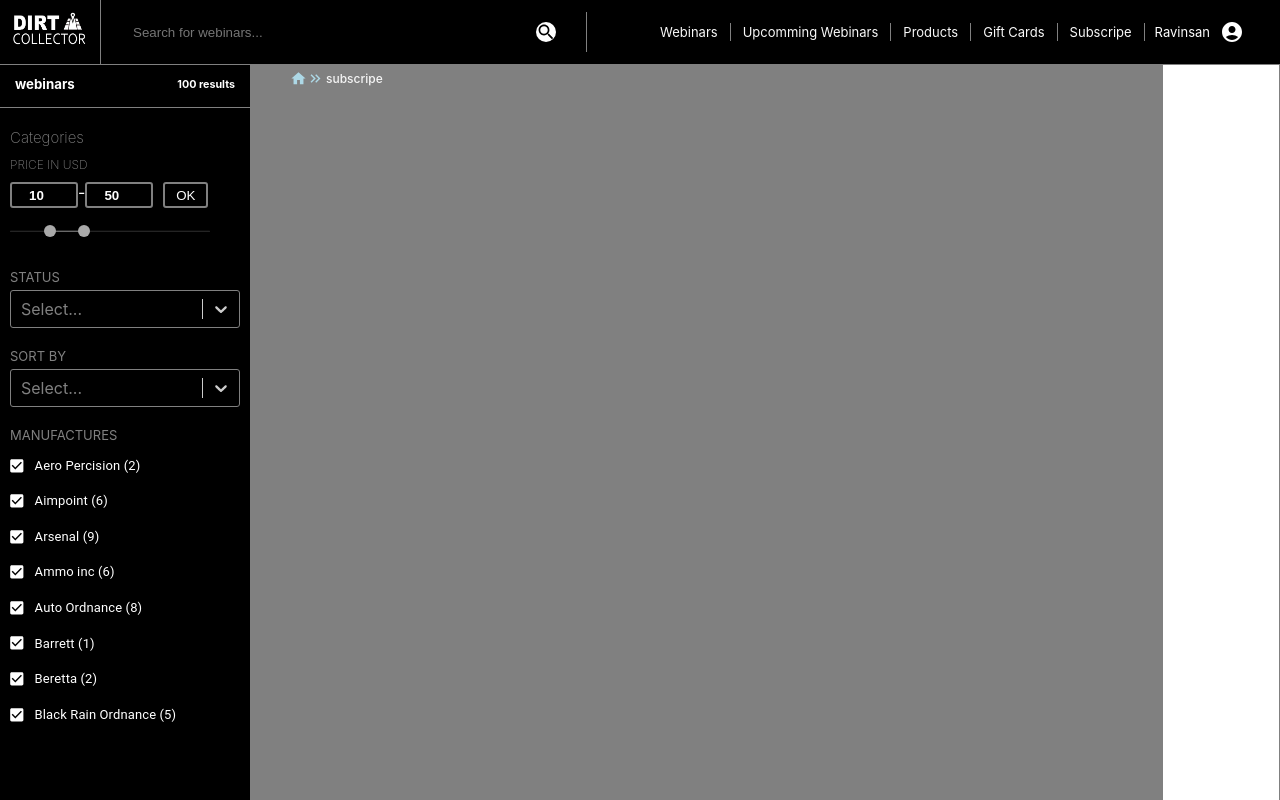
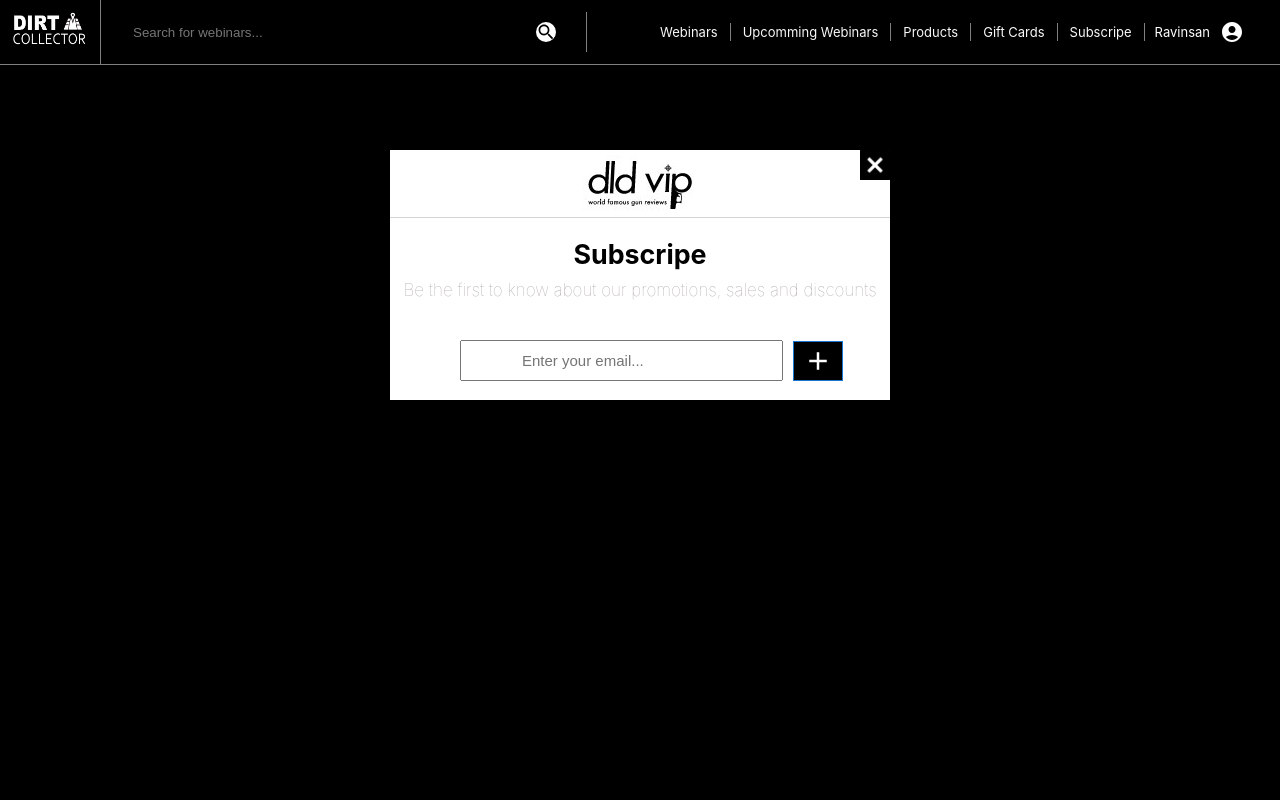
Before and after one commit to Ravinsanchapter247/webinar, a React (Create React App) app in the folder frontend/: page /subscripe in a window 1280 px wide. Built offline with nearby package versions, Linux system fonts and the light colour scheme.

Commit message:
update subscripe

```diff
--- a/frontend/src/App.js
+++ b/frontend/src/App.js
@@ -21,8 +21,8 @@
       <Router>
       <Header/>
       <AppBody>
-      {name!=='GiftCard' ?<Sidebar />:null}
-      <Body />
+      {name!=='GiftCard' && name!=='subscripe' ?<Sidebar />:null}
+     {name !=='subscripe' ?<Body />:null}
       <Routes>
 
         <Route path='/' element={<Webinars page='Webinars'/>} />
--- a/frontend/src/components/GiftCard.js
+++ b/frontend/src/components/GiftCard.js
@@ -147,7 +147,7 @@
 `;
 
 const Bottom=styled.div`
- font-size:12px;
+ font-size:11px;
  margin-top:10px;
 
  >button{
--- a/frontend/src/components/Subscripe.js
+++ b/frontend/src/components/Subscripe.js
@@ -2,6 +2,10 @@
 import styled from 'styled-components'
 import { useDispatch } from 'react-redux';
 import {addPage} from './features/pageSlice'
+
+
+import AddIcon from '@mui/icons-material/Add';
+import IconButton from '@mui/material/IconButton';
 
 
 
@@ -27,7 +31,39 @@
 
   )
   return (
-    <SubscripeContainer>Subscripe</SubscripeContainer>
+    <SubscripeContainer>
+
+      <SubscripeMenu>
+      <SubscripeHeader>
+         <img src='images/logo.jpg' alt='logo' />
+         <CloseImg>
+         <img src='images/close.png' alt='close'style={{height:'30px',width:'30px'}} />
+         </CloseImg>
+      </SubscripeHeader>
+      <SubscripeBody>
+       <h6>Subscripe</h6>
+       <p>Be the first to know about our promotions, sales and discounts</p>
+      </SubscripeBody>
+      <SubscripeBottom>
+      <input type='text' name='amount'  placeholder='Enter your email...' />
+      <IconButton
+
+       sx={{
+        width:'50px',
+        height:'40px',
+        borderRadius: 0,
+        border: "1px solid",
+        borderColor: "primary.main",
+        marginLeft: "10px",
+      }}
+
+      >
+       <AddIcon sx={{ fontSize: "30px" ,color:'white'}}/>
+      </IconButton>
+
+      </SubscripeBottom>
+      </SubscripeMenu>
+    </SubscripeContainer>
   )
 }
 
@@ -35,10 +71,86 @@
 
 const SubscripeContainer=styled.div`
 
- border-right: 1px solid gray;
- padding:0px 20px;
- &:hover{
-    color:blue;
+   height:100vh;
+   width:100vw;
+   background-color:black;
+   position: relative;
+  @media(max-width: 768px){
+    grid-template-columns:repeat(2,minmax(0,1fr))
+  }
+
+`
+
+const SubscripeMenu =styled.div`
+height:250px;
+width:500px;
+background-color:white;
+ top:150px;
+left:0;
+right:0;
+margin:auto;
+position:absolute;
+
+//display:grid;
+//place-items:center;
+`;
+
+const SubscripeHeader =styled.div`
+   padding:5px 150px;
+   display:grid;
+place-items:center;
+border-bottom:1px solid lightgray;
+`;
+
+const CloseImg =styled.div`
+  position:absolute;
+  top:0;
+  right:0;
+`;
+
+const SubscripeBody =styled.div`
+
+    font-size:40px;
+    margin-top:20px;
+    font-weight:100;
+    display:grid;
+     place-items:center;
+
+     >p{
+      margin-top:10px;
+      font-size:17px;
+      color:#A8A2A4;
+     }
+
+
+
+
+`
+
+const SubscripeBottom =styled.div`
+
+display:flex;
+align-items:center;
+margin-left:70px;
+margin-top:40px;
+// display:grid;
+//      place-items:center;
+
+ >input{
+  padding:10px 60px;
+  text-align:start;
+  font-size:15px;
+  color:#A8A2A4;
  }
 
+
+
+ >.MuiIconButton-root{
+  padding:7px;
+
+ background-color:black;
+ &:hover{
+  background-color:gray;
+ }
+ }
 `
```
Also changed, not shown: frontend/public/images/close.png (added), frontend/public/images/logo.jpg (added).
